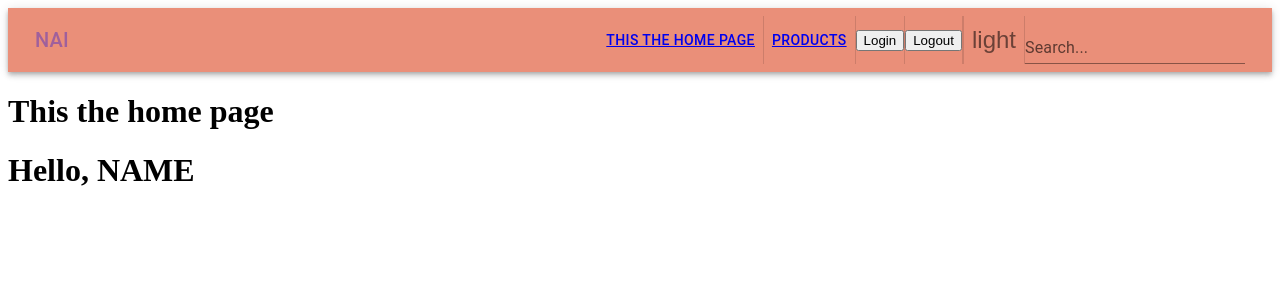
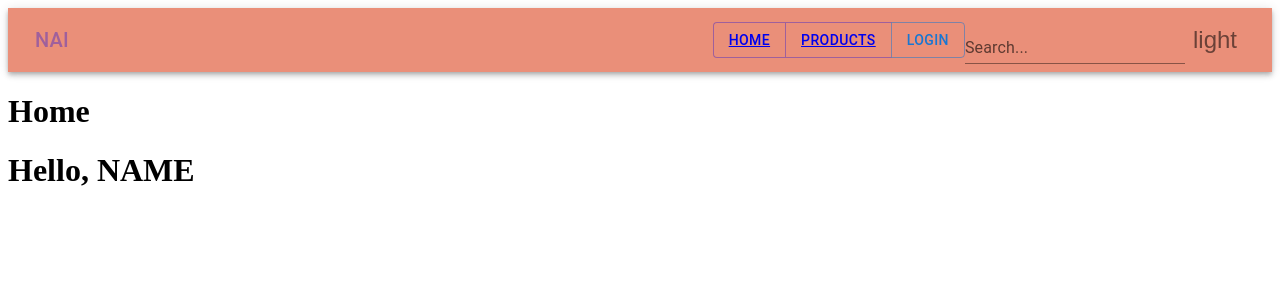
Before and after one commit to uimkatali/personal-login-form-fe, a React (Create React App) app: page / in a window 1280 px wide. Shown: the top 300 px of the page. Built offline with nearby package versions, Linux system fonts and the light colour scheme.

Commit message:
Modify user profile

```diff
--- a/package.json
+++ b/package.json
@@ -7,6 +7,7 @@
     "@emotion/core": "^11.0.0",
     "@emotion/react": "^11.11.3",
     "@emotion/styled": "^11.11.0",
+    "@mui/icons-material": "^5.15.10",
     "@mui/material": "^5.15.5",
     "@mui/styled-engine": "^5.15.5",
     "@reduxjs/toolkit": "^2.0.1",
@@ -22,6 +23,7 @@
     "axios": "^1.6.5",
     "i18next": "^23.9.0",
     "immer": "^10.0.3",
+    "mui-nested-menu": "^3.3.0",
     "react": "^18.2.0",
     "react-dom": "^18.2.0",
     "react-i18next": "^14.0.5",
@@ -55,6 +57,6 @@
     ]
   },
   "devDependencies": {
-    "react-router-dom": "^6.21.2"
+    "react-router-dom": "^6.22.1"
   }
 }
--- a/src/components/Navbar/Navbar.tsx
+++ b/src/components/Navbar/Navbar.tsx
@@ -1,4 +1,13 @@
-import { AppBar, Box, Button, Divider, TextField, Toolbar, Typography } from '@mui/material'
+import {
+  AppBar,
+  Box,
+  Button,
+  ButtonGroup,
+  Divider,
+  TextField,
+  Toolbar,
+  Typography,
+} from '@mui/material'
 import React, { useState } from 'react'
 import { Link } from 'react-router-dom'
 import Login from '../Profile/Login'
@@ -7,38 +16,31 @@ import UserProfile from '../Profile/UserProfile'
 import SwitchTheme from '../UIMode/SwitchTheme'
 import { useTranslation } from 'react-i18next'
 import { TRANSLATION_KEYS } from '../../i18n/translationKeys'
+import { useAuth0 } from '@auth0/auth0-react'
 
 export default function Navbar() {
   const { t } = useTranslation()
   const [filter, setFilter] = useState('')
+  const { isAuthenticated } = useAuth0()
 
   return (
     <AppBar
       sx={{ background: '#EA8F79', color: '#9F609C', paddingLeft: '3px', paddingRight: '3px' }}
-      position="relative"
+      position="static"
     >
       <Toolbar>
         <Typography variant="h6" component="div" sx={{ flexGrow: 1 }}>
           {t(TRANSLATION_KEYS.NAI)}
         </Typography>
-        <Button color="inherit">
-          <Link style={{ paddingLeft: '5px' }} to={'/'}>
-            {t(TRANSLATION_KEYS.HOME)}
-          </Link>
-        </Button>
-        <Divider orientation="vertical" variant="middle" flexItem />
-        <Button title="Get more info" color="inherit">
-          <Link to={'/about'}>{t(TRANSLATION_KEYS.PRODUCTS)}</Link>
-        </Button>
-        <Divider orientation="vertical" variant="middle" flexItem />
-        <Login />
-        <Divider orientation="vertical" variant="middle" flexItem />
-        <Logout />
-        <Divider orientation="vertical" variant="middle" flexItem />
-        <UserProfile />
-        <Divider orientation="vertical" variant="middle" flexItem />
-        <SwitchTheme />
-        <Divider orientation="vertical" variant="middle" flexItem />
+        <ButtonGroup variant="outlined">
+          <Button color="inherit">
+            <Link to={'/'}>{t(TRANSLATION_KEYS.HOME)}</Link>
+          </Button>
+          <Button title="Get more info" color="inherit">
+            <Link to={'/about'}>{t(TRANSLATION_KEYS.PRODUCTS)}</Link>
+          </Button>
+          {isAuthenticated ? <Logout /> : <Login />}
+        </ButtonGroup>
         <Box>
           <TextField
             id="standard-basic"
@@ -48,6 +50,8 @@ export default function Navbar() {
             onChange={e => setFilter(e.target.value)}
           />
         </Box>
+        <SwitchTheme />
+        <UserProfile />
       </Toolbar>
     </AppBar>
   )
--- a/src/components/Profile/Login.tsx
+++ b/src/components/Profile/Login.tsx
@@ -1,11 +1,12 @@
 import { TRANSLATION_KEYS } from '../../i18n/translationKeys'
 import { useAuth0 } from '@auth0/auth0-react'
+import { Button } from '@mui/material'
 import { useTranslation } from 'react-i18next'
 
 const Login = () => {
   const { t } = useTranslation()
   const { loginWithRedirect } = useAuth0()
-  return <button onClick={() => loginWithRedirect()}>{t(TRANSLATION_KEYS.LOGIN)}</button>
+  return <Button onClick={() => loginWithRedirect()}>{t(TRANSLATION_KEYS.LOGIN)}</Button>
 }
 
 export default Login
--- a/src/components/Profile/Logout.tsx
+++ b/src/components/Profile/Logout.tsx
@@ -1,14 +1,15 @@
 import { TRANSLATION_KEYS } from '../../i18n/translationKeys'
 import { useAuth0 } from '@auth0/auth0-react'
+import { Button } from '@mui/material'
 import { useTranslation } from 'react-i18next'
 
 const Logout = () => {
   const { t } = useTranslation()
   const { logout } = useAuth0()
   return (
-    <button onClick={() => logout({ logoutParams: { returnTo: window.location.origin } })}>
+    <Button onClick={() => logout({ logoutParams: { returnTo: window.location.origin } })}>
       {t(TRANSLATION_KEYS.LOGOUT)}
-    </button>
+    </Button>
   )
 }
 
--- a/src/components/Profile/UserProfile.tsx
+++ b/src/components/Profile/UserProfile.tsx
@@ -1,23 +1,42 @@
 import { TRANSLATION_KEYS } from '../../i18n/translationKeys'
 import { useAuth0 } from '@auth0/auth0-react'
-import { Avatar, Container, Typography } from '@mui/material'
+import { Avatar, Container, Icon, IconButton, Menu, Typography } from '@mui/material'
+import { useState } from 'react'
 import { useTranslation } from 'react-i18next'
+import AccountCircle from '@mui/icons-material/AccountCircle'
+import React from 'react'
+import { MenuItemData, NestedDropdown } from 'mui-nested-menu'
 
 const UserProfile = () => {
   const { t } = useTranslation()
-  const { user, isAuthenticated, isLoading } = useAuth0()
+  const { user, isAuthenticated, isLoading, logout } = useAuth0()
+  const [isOpen, setIsOpen] = useState(false)
 
   if (isLoading) {
-    return <div>{t(TRANSLATION_KEYS.LOADING)}</div>
+    return <Typography>{t(TRANSLATION_KEYS.LOADING)}</Typography>
+  }
+
+  const userData: MenuItemData = {
+    rightIcon: <Avatar alt={user && user.name} src={user && user.picture} />,
+    items: [
+      {
+        label: user && user.name,
+      },
+      {
+        label: user && user.email,
+      },
+      {
+        label: TRANSLATION_KEYS.LOGOUT,
+        callback: () => logout({ logoutParams: { returnTo: window.location.origin } }),
+      },
+    ],
   }
 
   return (
     isAuthenticated && (
-      <Container>
-        <Avatar src={user && user.picture} alt={user && user.name} />
-        <Typography variant="h6">{user && user.name}</Typography>
-        <Typography variant="body2">{user && user.email}</Typography>
-      </Container>
+      <>
+        <NestedDropdown menuItemsData={userData}></NestedDropdown>
+      </>
     )
   )
 }
--- a/src/i18n/en.json
+++ b/src/i18n/en.json
@@ -1,7 +1,7 @@
 {
     "welcome":"Welcome, everyone!",
     "hello":"Hello, {{name}}",
-    "home": "This the home page",
+    "home": "Home",
     "nai": "NAI",
     "products":"Products",
     "dark":"Dark",
```
Also changed, not shown: 1 other file (tests, documents, lock files or other folders).
